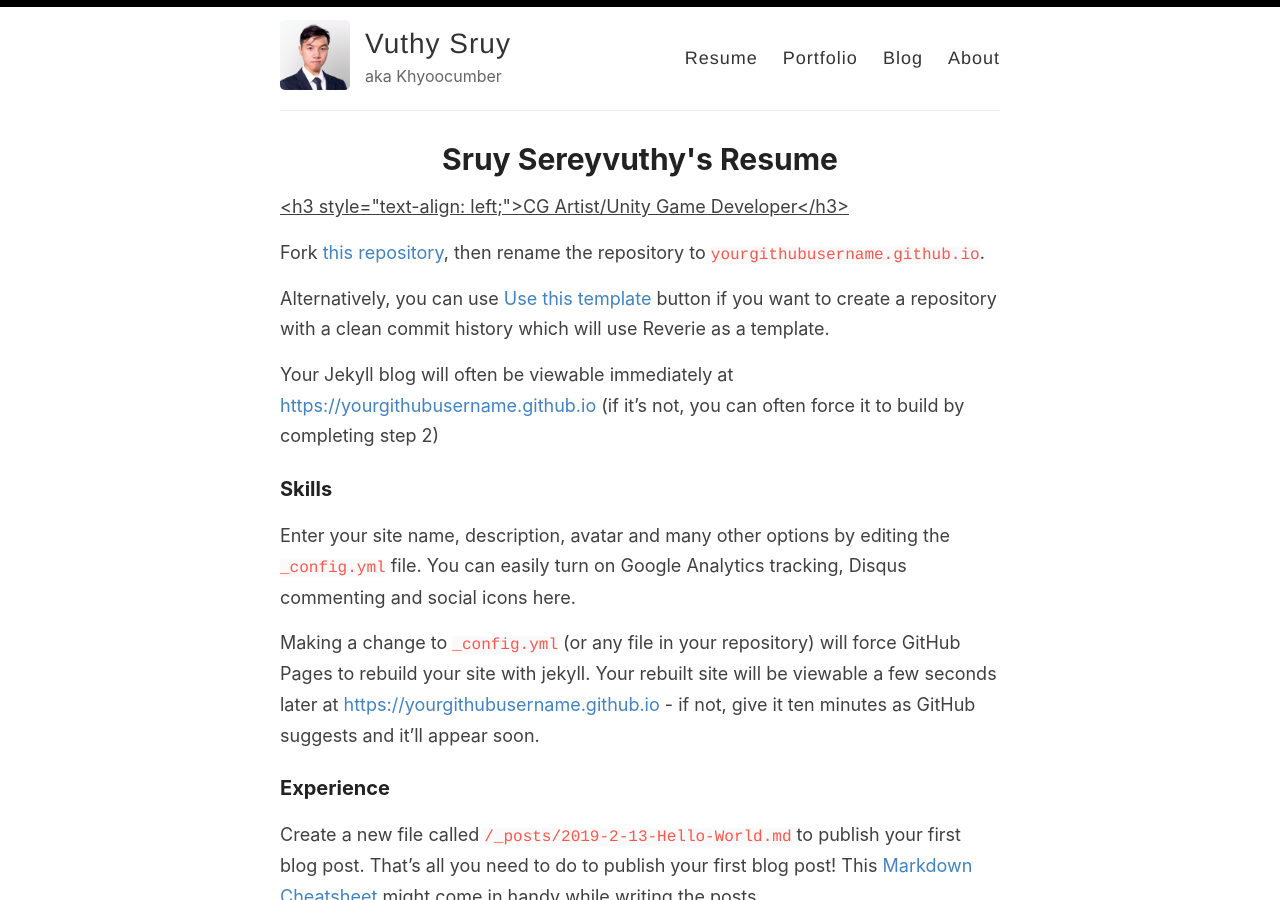
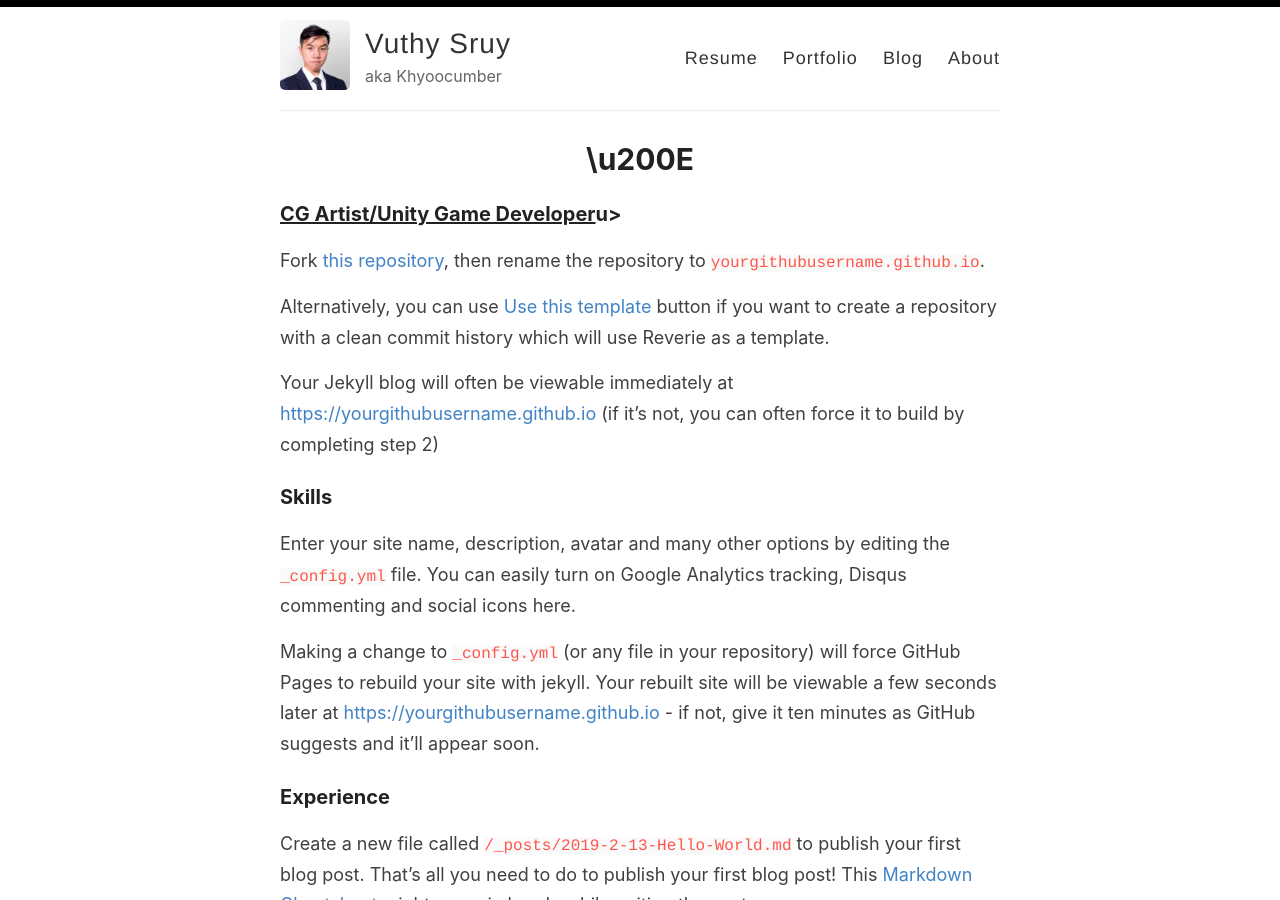
Before and after one commit to VuthySruy/VuthySruy.github.io, a Jekyll site: the page built from _pages/getting-started.md, in a window 1280 px wide and 900 px high. Built offline with Jekyll 4.4.1, drawn with Linux system fonts in a browser that asks for light colours.

Commit message:
Update getting-started.md

```diff
--- a/_pages/getting-started.md
+++ b/_pages/getting-started.md
@@ -1,10 +1,10 @@
 ---
 layout: page
-title: Sruy Sereyvuthy's Resume
+title: '\u200E'
 permalink: /getting-started/
 ---
 
-<u><h3 style="text-align: left;">CG Artist/Unity Game Developer</h3>
+<h3 style="text-align: left;"><u>CG Artist/Unity Game Developer</u>u></h3>
 
 Fork [this repository](https://github.com/amitmerchant1990/reverie), then rename the repository to `yourgithubusername.github.io`.
 
```
